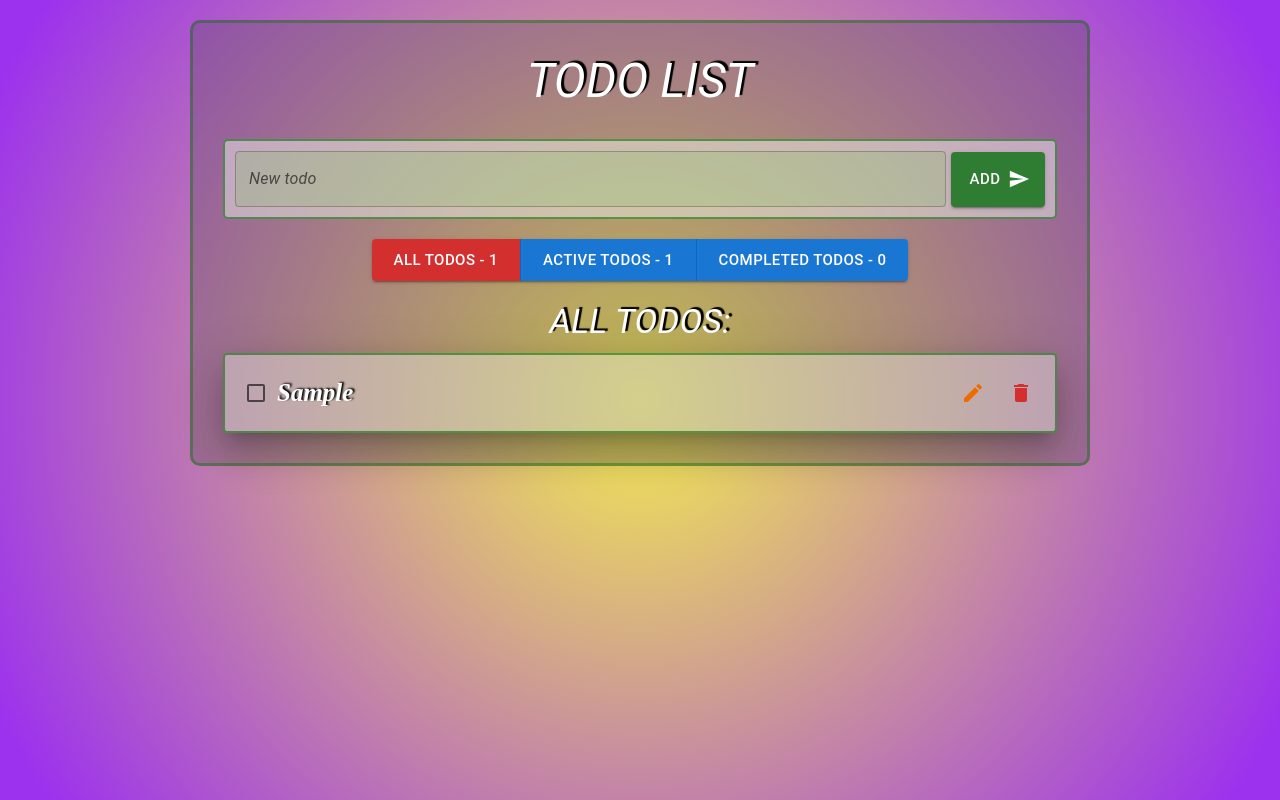
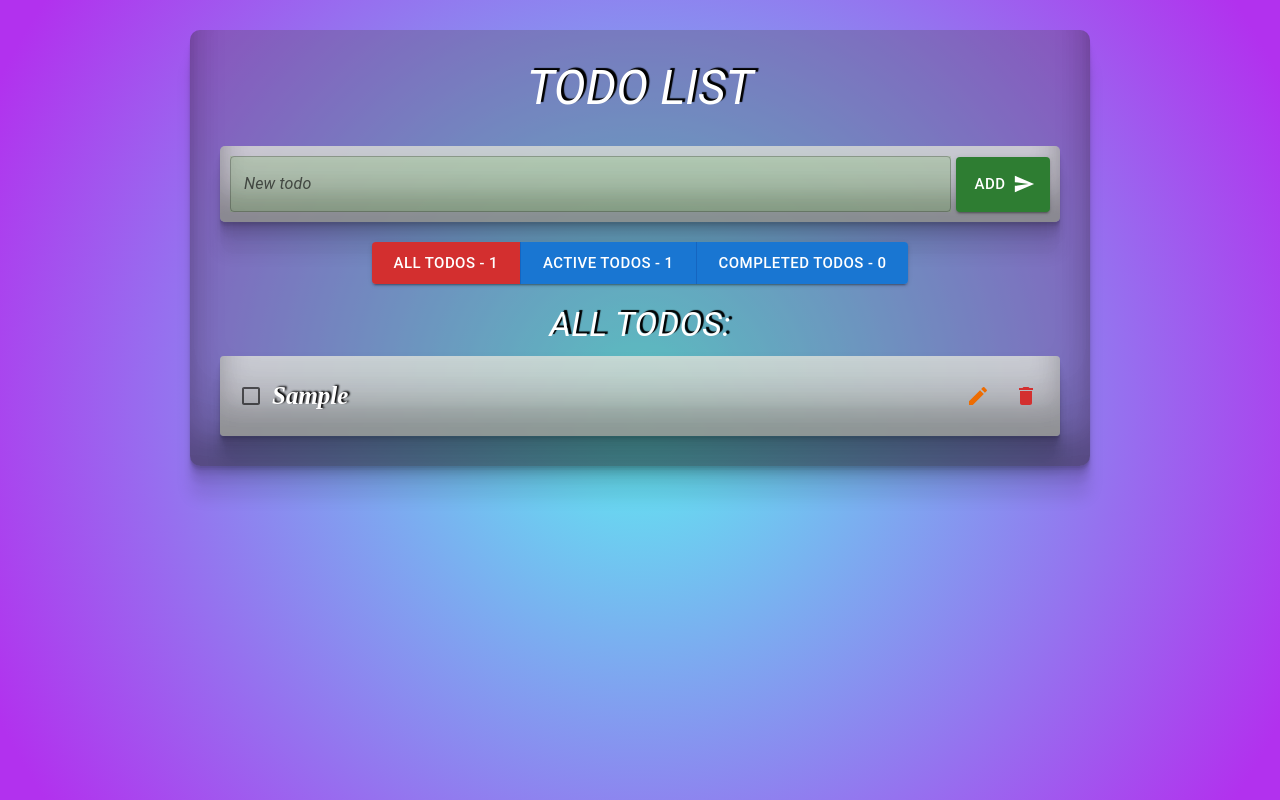
Before and after one commit to muteki-Ronin/Todo-List, a React app: page / in a window 1280 px wide. Both pictures are taken after typing "Sample" into the empty fields and a click on the button "ADD". Built offline with nearby package versions, Linux system fonts and the light colour scheme.

Commit message:
fix style

```diff
--- a/src/Components/TodoForm/style.js
+++ b/src/Components/TodoForm/style.js
@@ -3,16 +3,17 @@ import { createUseStyles } from "react-jss";
 export const useStyle = createUseStyles({
   form: {
     padding: "10px",
-    border: "2px solid rgba(3, 115, 7, 0.6)",
     borderRadius: "5px",
     display: "flex",
     flexDirection: "row",
     alignItems: "center",
     gap: "5px",
-    background: "rgba(235, 238, 231, 0.5)",
+    backgroundColor: "rgba(235, 238, 231, 0.8)",
+    boxShadow:
+      "rgba(0, 0, 0, 0.17) 0px -23px 25px 0px inset, rgba(0, 0, 0, 0.15) 0px -36px 30px 0px inset, rgba(0, 0, 0, 0.1) 0px -79px 40px 0px inset, rgba(0, 0, 0, 0.06) 0px 2px 1px, rgba(0, 0, 0, 0.09) 0px 4px 2px, rgba(0, 0, 0, 0.09) 0px 8px 4px, rgba(0, 0, 0, 0.09) 0px 16px 8px, rgba(0, 0, 0, 0.09) 0px 32px 16px",
   },
   input: {
-    background: "rgba(106, 186, 66, 0.2)",
+    backgroundColor: "rgba(106, 186, 66, 0.2)",
   },
   button: {
     height: "55px",
--- a/src/Components/TodoItem/TodoItem.jsx
+++ b/src/Components/TodoItem/TodoItem.jsx
@@ -38,7 +38,14 @@ export const TodoItem = ({ id, title, checked, edit }) => {
   };
 
   return (
-    <Paper elevation={24} className={classes.container}>
+    <Paper
+      elevation={24}
+      className={
+        checked
+          ? classes.container + " " + classes.checkedContainer
+          : classes.container
+      }
+    >
       <Checkbox
         size="medium"
         onChange={handlerChecked}
@@ -60,7 +67,7 @@ export const TodoItem = ({ id, title, checked, edit }) => {
         <Box
           component="p"
           className={
-            checked ? classes.title + " " + classes.checked : classes.title
+            checked ? classes.title + " " + classes.checkedP : classes.title
           }
         >
           <label htmlFor={id}>{title}</label>
--- a/src/Components/TodoItem/style.js
+++ b/src/Components/TodoItem/style.js
@@ -7,14 +7,19 @@ export const useStyle = createUseStyles({
     alignItems: "center",
     height: "80px",
     padding: "10px",
-    border: "2px solid rgba(3, 115, 7, 0.6)",
-    backgroundColor: "rgba(235, 238, 231, 0.4)",
+    backgroundColor: "rgba(235, 238, 231, 0.8)",
+    boxShadow:
+      "rgba(0, 0, 0, 0.1) 0px -23px 25px 0px inset, rgba(0, 0, 0, 0.15) 0px -36px 30px 0px inset, rgba(0, 0, 0, 0.1) 0px -79px 40px 0px inset, rgba(0, 0, 0, 0.06) 0px 2px 1px, rgba(0, 0, 0, 0.09) 0px 4px 2px, rgba(0, 0, 0, 0.09) 0px 8px 4px, rgba(0, 0, 0, 0.09) 0px 16px 8px, rgba(0, 0, 0, 0.09) 0px 32px 16px",
   },
   title: {
     flexGrow: 1,
   },
-  checked: {
+  checkedP: {
     textDecoration: "line-through",
     color: "rgb(227, 30, 30)",
+    fontWeight: "normal",
+  },
+  checkedContainer: {
+    backgroundColor: "rgba(235, 238, 231, 0.3)",
   },
 });
--- a/src/Components/TodoList/TodoList.jsx
+++ b/src/Components/TodoList/TodoList.jsx
@@ -31,7 +31,7 @@ export const TodoList = () => {
       <Typography variant="h4" component="h2">
         {totalTodoslength ? `${filter} TODOS:` : "CREATE YOUR FIRST TODO!"}
       </Typography>
-      <Stack spacing={2} className={classes.stack}>
+      <Stack spacing={3} className={classes.stack}>
         {todos.map((todoItem) => (
           <TodoItem
             key={todoItem.id}
--- a/src/Containers/style.js
+++ b/src/Containers/style.js
@@ -2,11 +2,12 @@ import { createUseStyles } from "react-jss";
 
 export const useStyle = createUseStyles({
   container: {
-    border: "3px solid rgba(3, 115, 7, 0.4)",
     borderRadius: "10px",
     backgroundColor: "rgba(85, 82, 82, 0.3)",
-    marginTop: "20px",
-    marginBottom: "20px",
+    marginTop: "30px",
+    marginBottom: "30px",
     padding: "30px",
+    boxShadow:
+      "rgba(0, 0, 0, 0.1) 0px -23px 25px 0px inset, rgba(0, 0, 0, 0.15) 0px -36px 30px 0px inset, rgba(0, 0, 0, 0.1) 0px -79px 40px 0px inset, rgba(0, 0, 0, 0.06) 0px 2px 1px, rgba(0, 0, 0, 0.09) 0px 4px 2px, rgba(0, 0, 0, 0.09) 0px 8px 4px, rgba(0, 0, 0, 0.09) 0px 16px 8px, rgba(0, 0, 0, 0.09) 0px 32px 16px",
   },
 });
--- a/src/index.css
+++ b/src/index.css
@@ -5,7 +5,7 @@
 }
 
 body {
-  background: radial-gradient(circle, rgb(243, 235, 80) 0%, rgb(156, 49, 238) 95%);
+  background: radial-gradient(circle, rgb(93, 241, 241) 0%, rgb(178, 49, 238) 95%);
   background-attachment: fixed;
   font-weight: bold;
   font-style: italic;
```
Also changed, not shown: README.md, creenshot_readme.jpg (added), screenshot.jpg (deleted).
